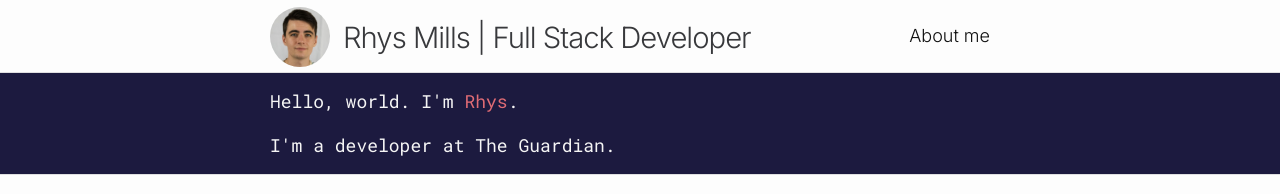
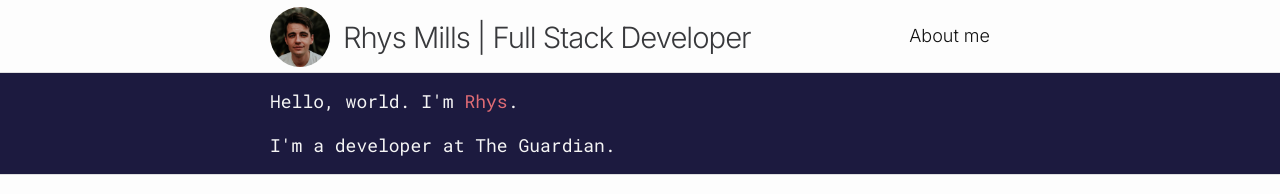
Before and after one commit to rhystmills/rhystmills.github.io, a Jekyll site: the page built from docs/index.md, in a window 1280 px wide. Shown: the top 194 px of the page. Built offline with Jekyll 4.4.1, drawn with Linux system fonts in a browser that asks for light colours.

Commit message:
Update headshot

```diff
--- a/docs/_includes/header.html
+++ b/docs/_includes/header.html
@@ -4,7 +4,7 @@
     {%- assign default_paths = site.pages | map: "path" -%}
     {%- assign page_paths = site.header_pages | default: default_paths -%}
     <a href="{{ "/" | relative_url }}">
-      <img src="{{ "assets/img/rhys-mills-4.jpg" | relative_url }}" class="rhys" alt="rhys" role="img" aria-label="Rhys Mills"/>
+      <img src="{{ "assets/img/rhys-mills-2026.jpg" | relative_url }}" class="rhys" alt="rhys" role="img" aria-label="Rhys Mills"/>
     </a>
     <a class="site-title" rel="author" href="{{ "/" | relative_url }}">{{ site.title }}</a>
 
```
Also changed, not shown: docs/assets/img/rhys-mills-2026.jpg (added), 1 other file.
